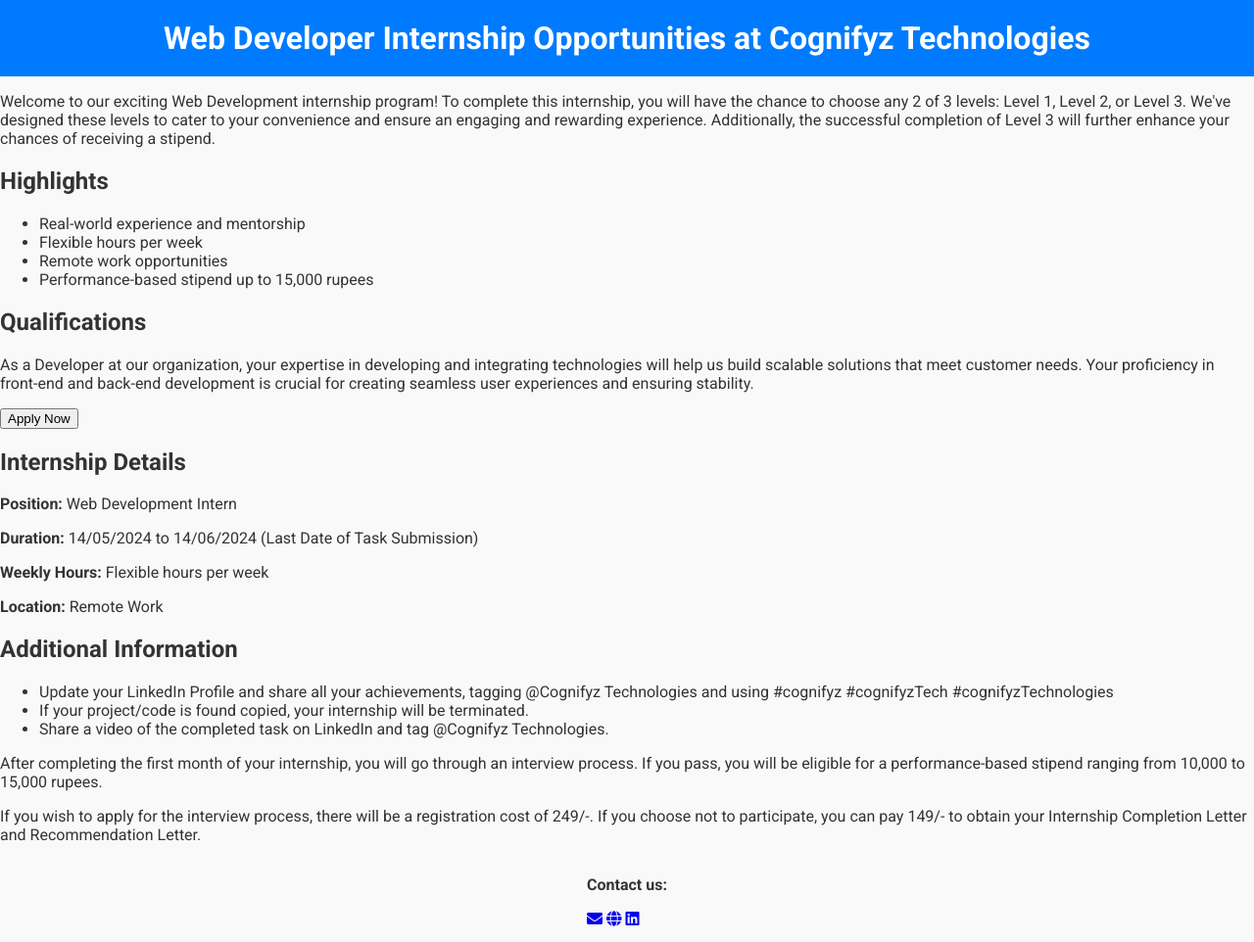
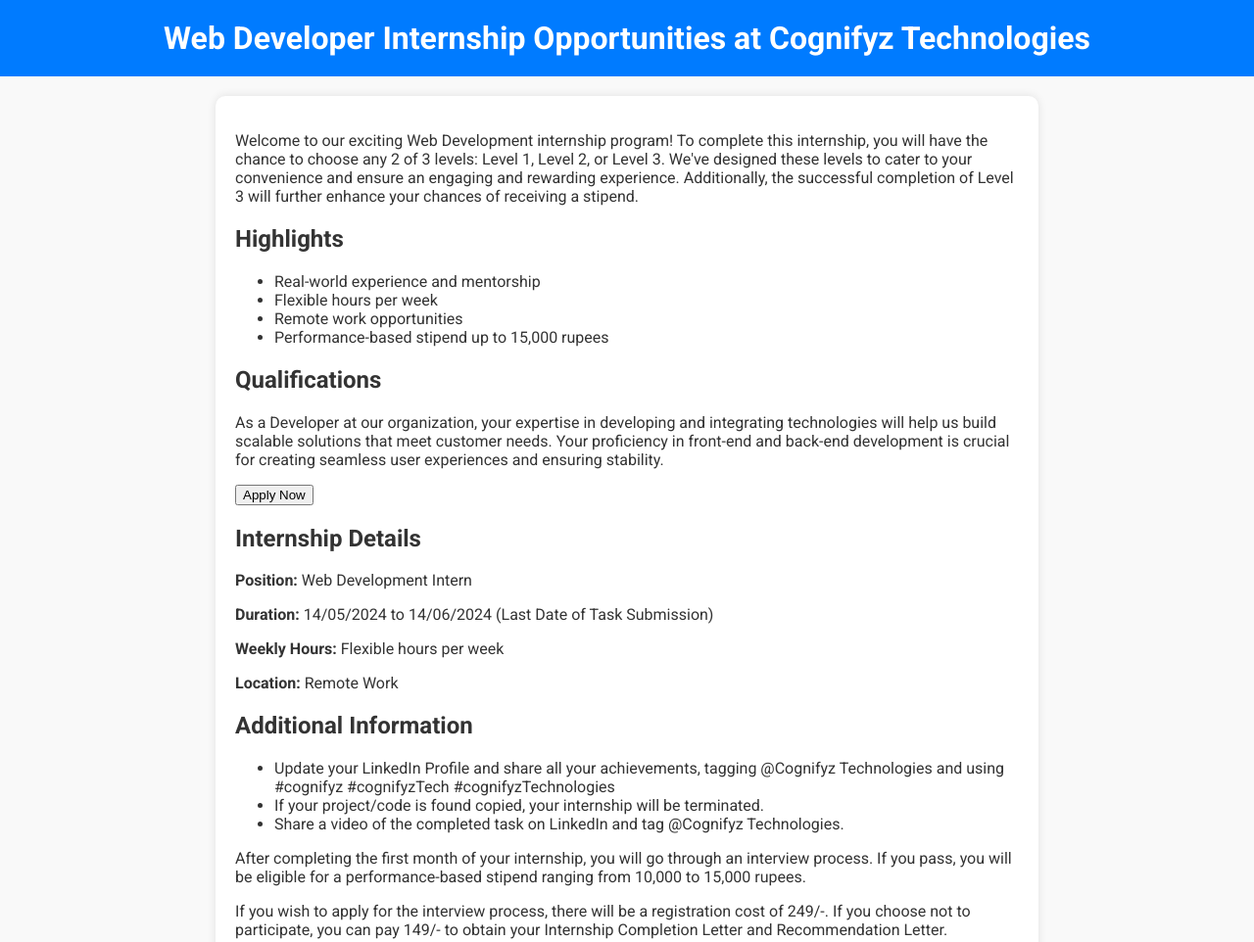
Before and after one commit to Nabha2004/Cognifyz_Tech_level3_task2, a plain HTML site: page index.html in a window 1280 px wide. Shown: the top 962 px of the page at 98% size. Drawn offline with Linux system fonts and the light colour scheme.

Commit message:
main developed

```diff
--- a/styles.css
+++ b/styles.css
@@ -22,3 +22,13 @@
     margin: 0;
     font-weight: 700;
 }
+
+main {
+    width: 90%;
+    max-width: 800px;
+    margin: 20px auto;
+    background-color: #fff;
+    padding: 20px;
+    border-radius: 10px;
+    box-shadow: 0 0 10px rgba(0, 0, 0, 0.1);
+}
```
